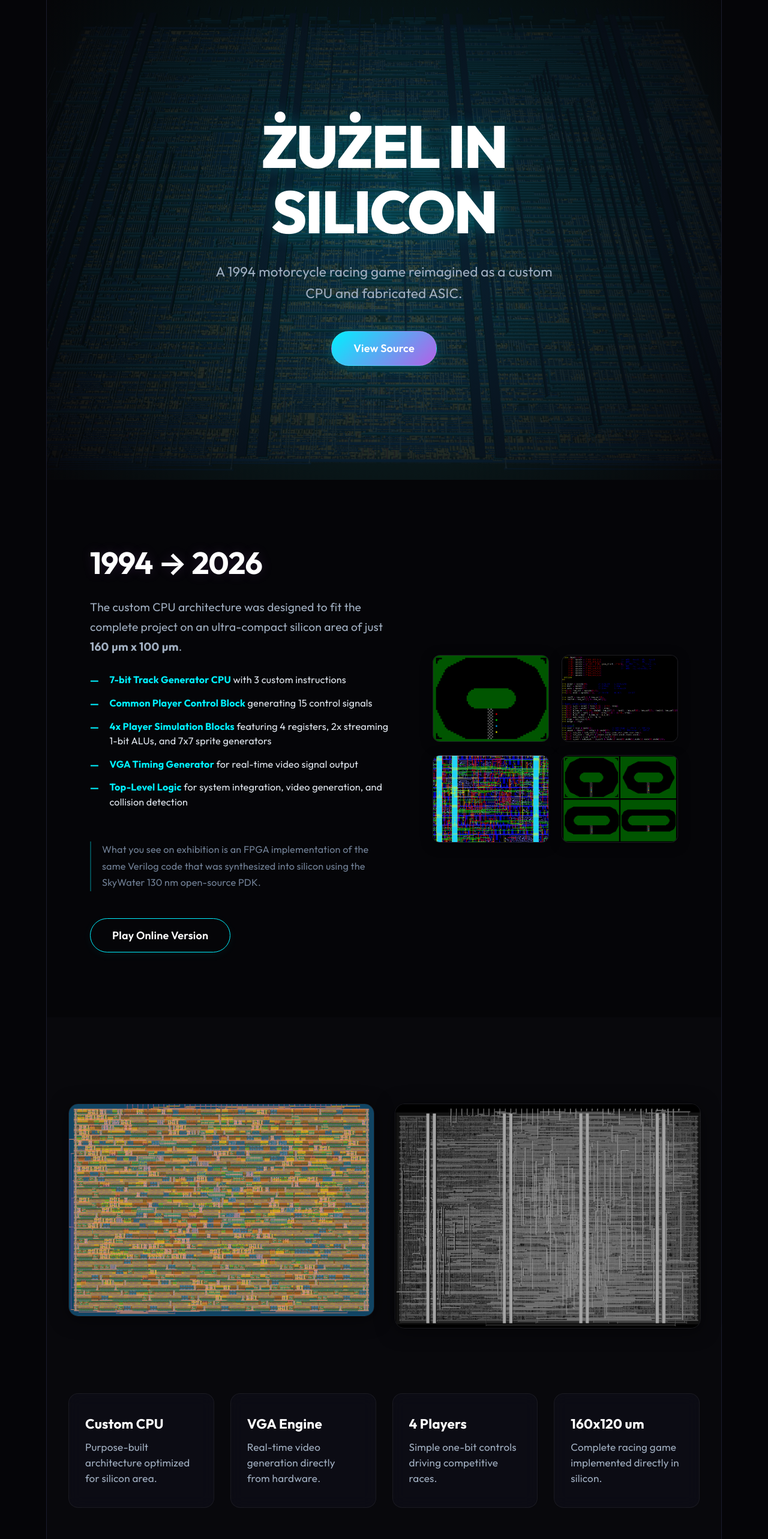
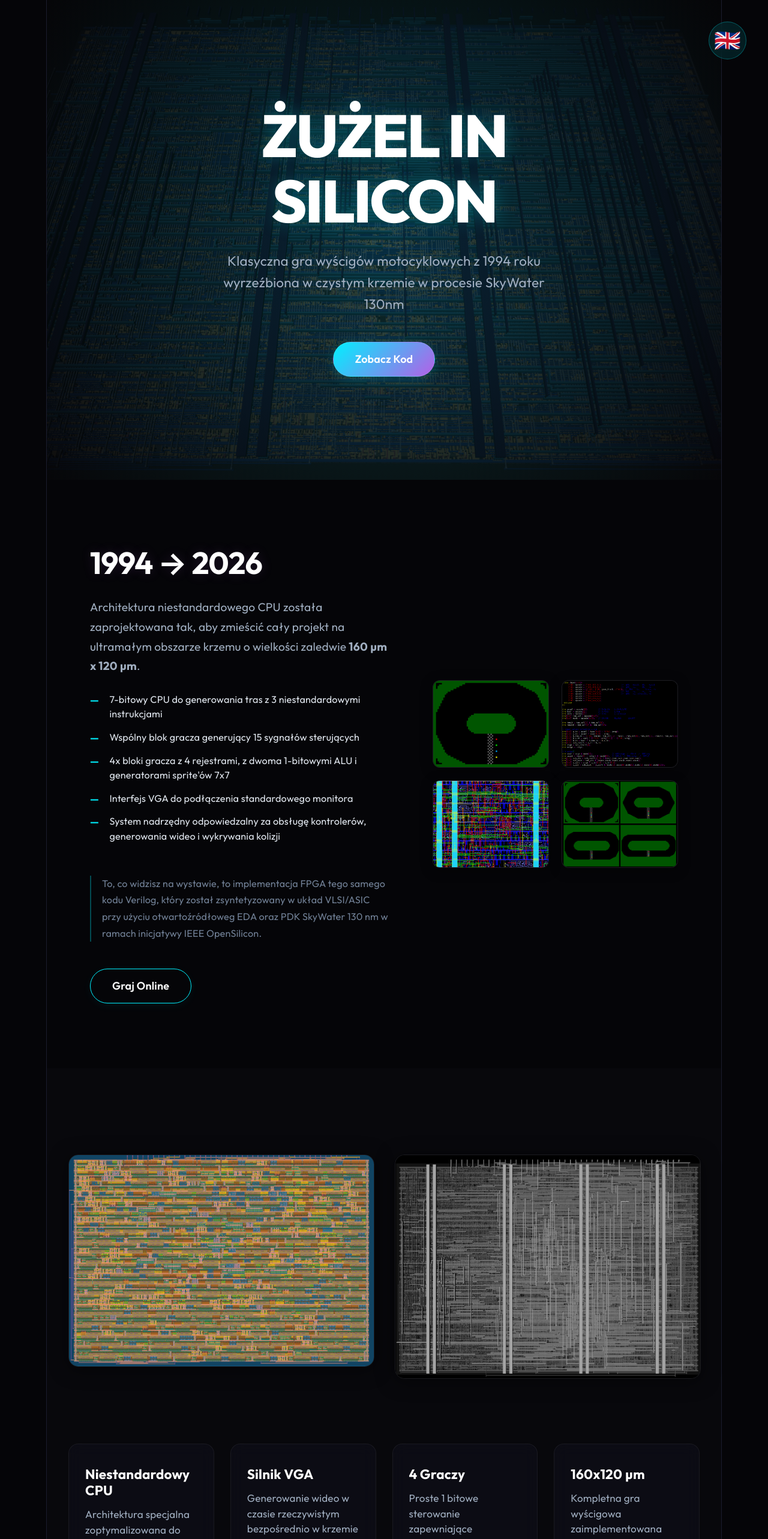
Before and after one commit to magnetoField/zuzel-silicon, a React (Vite) app: page / in a window 1280 px wide. Shown: the top 2566 px of the page at 60% size. Built offline with nearby package versions, Linux system fonts and the light colour scheme.

Commit message:
dual language

```diff
--- a/package.json
+++ b/package.json
@@ -3,14 +3,17 @@
   "private": true,
   "version": "0.0.0",
   "type": "module",
+  "homepage": "https://magnetofield.github.io/zuzel-silicon",
   "scripts": {
     "dev": "vite",
     "build": "vite build",
     "lint": "oxlint",
-    "preview": "vite preview"
+    "preview": "vite preview",
+    "deploy": "gh-pages -d dist"
   },
   "dependencies": {
     "framer-motion": "^12.42.2",
+    "gh-pages": "^6.3.0",
     "lucide-react": "^1.24.0",
     "react": "^19.2.7",
     "react-dom": "^19.2.7"
--- a/src/App.jsx
+++ b/src/App.jsx
@@ -2,15 +2,18 @@ import Hero from "./components/Hero";
 import Story from "./components/Story";
 import Architecture from "./components/Architecture";
 import Silicon from "./components/Silicon";
+import LanguageSwitcher from "./components/LanguageSwitcher";
+import { LanguageProvider } from "./context/LanguageContext";
 
 function App() {
   return (
-    <>
+    <LanguageProvider>
+      <LanguageSwitcher />
       <Hero />
       <Story />
       <Architecture />
       <Silicon />
-    </>
+    </LanguageProvider>
   );
 }
 
--- a/src/components/Architecture.jsx
+++ b/src/components/Architecture.jsx
@@ -1,27 +1,30 @@
 import { motion } from "framer-motion";
+import { useLanguage } from "../context/LanguageContext";
 import gdsRender from "../assets/gds_render.png";
 import render3d from "../assets/3dgds.png";
 
+export default function Architecture() {
+  const { t } = useLanguage();
+
   const cards = [
     {
-    title: "Custom CPU",
-    text: "Purpose-built architecture optimized for silicon area."
+      title: t('architecture.customCpu'),
+      text: t('architecture.customCpuText')
     },
     {
-    title: "VGA Engine",
-    text: "Real-time video generation directly from hardware."
+      title: t('architecture.vgaEngine'),
+      text: t('architecture.vgaEngineText')
     },
     {
-    title: "4 Players",
-    text: "Simple one-bit controls driving competitive races."
+      title: t('architecture.players'),
+      text: t('architecture.playersText')
     },
     {
-    title: "160x120 um",
-   text: "Complete racing game implemented directly in silicon."
+      title: t('architecture.siliconSize'),
+      text: t('architecture.siliconSizeText')
     }
   ];
 
-export default function Architecture() {
   return (
     <section className="architecture">
       <div className="architecture-visuals">
--- a/src/components/Hero.jsx
+++ b/src/components/Hero.jsx
@@ -1,7 +1,10 @@
 import { motion } from "framer-motion";
 import heroBg from "../assets/hero.png";
+import { useLanguage } from "../context/LanguageContext";
 
 export default function Hero() {
+  const { t } = useLanguage();
+
   return (
     <section className="hero">
       <motion.div
@@ -29,18 +32,17 @@ export default function Hero() {
         initial={{ opacity: 0, y: 100 }}
         animate={{ opacity: 1, y: 0 }}
       >
-        <h1>ŻUŻEL IN SILICON</h1>
+        <h1>{t('hero.title')}</h1>
 
         <p>
-          A 1994 motorcycle racing game reimagined
-          as a custom CPU and fabricated ASIC.
+          {t('hero.description')}
         </p>
 
         <a
           href="https://github.com/magnetoField/ttsky-zuzel-ieee"
           className="btn"
         >
-          View Source
+          {t('hero.viewSource')}
         </a>
       </motion.div>
     </section>
--- /dev/null
+++ b/src/components/LanguageSwitcher.jsx
@@ -0,0 +1,20 @@
+import { useLanguage } from '../context/LanguageContext';
+import { motion } from 'framer-motion';
+
+export default function LanguageSwitcher() {
+  const { language, toggleLanguage } = useLanguage();
+
+  return (
+    <motion.button
+      onClick={toggleLanguage}
+      className="language-switcher"
+      whileHover={{ scale: 1.1 }}
+      whileTap={{ scale: 0.95 }}
+      title={language === 'pl' ? 'Switch to English' : 'Zmień na Polski'}
+    >
+      <span className="flag">
+        {language === 'pl' ? '🇬🇧' : '🇵🇱'}
+      </span>
+    </motion.button>
+  );
+}
--- a/src/components/Silicon.jsx
+++ b/src/components/Silicon.jsx
@@ -1,6 +1,9 @@
 import { motion } from "framer-motion";
+import { useLanguage } from "../context/LanguageContext";
 
 export default function Silicon() {
+  const { t } = useLanguage();
+
   return (
     <footer className="silicon">
       <div className="silicon-divider">
--- a/src/components/Story.jsx
+++ b/src/components/Story.jsx
@@ -1,15 +1,18 @@
 import { motion } from "framer-motion";
+import { useLanguage } from "../context/LanguageContext";
 import gameplayImg from "../assets/gameplay.png";
 import codeImg from "../assets/zuzel_code.png";
 import designImg from "../assets/design.png";
 import alltracksImg from "../assets/AllTracks.png";
 
 export default function Story() {
+  const { t } = useLanguage();
+
   const images = [
-    { src: gameplayImg, alt: "Żużel Gameplay" },
-    { src: codeImg, alt: "Verilog Hardware Code" },
-    { src: designImg, alt: "Silicon Layout Design" },
-    { src: alltracksImg, alt: "All Tracks Overview" }
+    { src: gameplayImg, alt: t('story.architecture.players') },
+    { src: codeImg, alt: t('story.architecture.cpu') },
+    { src: designImg, alt: t('story.architecture.top') },
+    { src: alltracksImg, alt: t('story.architecture.vga') }
   ];
 
   return (
@@ -21,7 +24,7 @@ export default function Story() {
           viewport={{ once: true }}
           transition={{ duration: 0.6 }}
         >
-          1994 → 2026
+          {t('story.title')}
         </motion.h2>
 
         <motion.p
@@ -30,7 +33,7 @@ export default function Story() {
           viewport={{ once: true }}
           transition={{ duration: 0.6, delay: 0.1 }}
         >
-          The custom CPU architecture was designed to fit the complete project on an ultra-compact silicon area of just <strong>160 µm x 100 µm</strong>.
+          {t('story.siliconSize')} <strong>160 µm x 120 µm</strong>{t('story.siliconSize2')}
         </motion.p>
 
         <motion.ul
@@ -39,11 +42,11 @@ export default function Story() {
           viewport={{ once: true }}
           transition={{ duration: 0.6, delay: 0.2 }}
         >
-          <li><strong>7-bit Track Generator CPU</strong> with 3 custom instructions</li>
-          <li><strong>Common Player Control Block</strong> generating 15 control signals</li>
-          <li><strong>4x Player Simulation Blocks</strong> featuring 4 registers, 2x streaming 1-bit ALUs, and 7x7 sprite generators</li>
-          <li><strong>VGA Timing Generator</strong> for real-time video signal output</li>
-          <li><strong>Top-Level Logic</strong> for system integration, video generation, and collision detection</li>
+          <li>{t('story.architecture.cpu')}</li>
+          <li>{t('story.architecture.control')}</li>
+          <li>{t('story.architecture.players')}</li>
+          <li>{t('story.architecture.vga')}</li>
+          <li>{t('story.architecture.top')}</li>
         </motion.ul>
 
         <motion.p
@@ -53,7 +56,7 @@ export default function Story() {
           viewport={{ once: true }}
           transition={{ duration: 0.6, delay: 0.3 }}
         >
-          What you see on exhibition is an FPGA implementation of the same Verilog code that was synthesized into silicon using the SkyWater 130 nm open-source PDK.
+          {t('story.footnote')}
         </motion.p>
 
         <motion.div
@@ -67,7 +70,7 @@ export default function Story() {
             href="http://devkk.net/index.php?tag=games&id=39"
             className="btn btn-secondary"
           >
-            Play Online Version
+            {t('story.playOnline')}
           </a>
         </motion.div>
       </div>
--- /dev/null
+++ b/src/context/LanguageContext.jsx
@@ -0,0 +1,44 @@
+import { createContext, useState, useContext, useEffect } from 'react';
+import { translations } from '../i18n/translations';
+
+const LanguageContext = createContext();
+
+export function LanguageProvider({ children }) {
+  const [language, setLanguage] = useState(() => {
+    const saved = localStorage.getItem('language');
+    return saved || 'pl';
+  });
+
+  useEffect(() => {
+    localStorage.setItem('language', language);
+  }, [language]);
+
+  const toggleLanguage = () => {
+    setLanguage(lang => lang === 'pl' ? 'en' : 'pl');
+  };
+
+  const t = (key) => {
+    const keys = key.split('.');
+    let value = translations[language];
+
+    for (let k of keys) {
+      value = value[k];
+    }
+
+    return value;
+  };
+
+  return (
+    <LanguageContext.Provider value={{ language, toggleLanguage, t }}>
+      {children}
+    </LanguageContext.Provider>
+  );
+}
+
+export function useLanguage() {
+  const context = useContext(LanguageContext);
+  if (!context) {
+    throw new Error('useLanguage must be used within LanguageProvider');
+  }
+  return context;
+}
--- /dev/null
+++ b/src/i18n/translations.js
@@ -0,0 +1,78 @@
+export const translations = {
+  pl: {
+    hero: {
+      title: "ŻUŻEL IN SILICON",
+      description: "Klasyczna gra wyścigów motocyklowych z 1994 roku wyrzeźbiona w czystym krzemie w procesie SkyWater 130nm",
+      viewSource: "Zobacz Kod"
+    },
+    story: {
+      title: "1994 → 2026",
+      description: "Klasyczna gra Żużel zaimplementowana w czystej logice cyfrowej w pastaci fizycznego krzemu wyprodukowanego jako MPW przez Tiny Tapeout.",
+      siliconSize: "Architektura niestandardowego CPU została zaprojektowana tak, aby zmieścić cały projekt na ultramałym obszarze krzemu o wielkości zaledwie",
+      siliconSize2: ".",
+      playOnline: "Graj Online",
+      architecture: {
+        cpu: "7-bitowy CPU do generowania tras z 3 niestandardowymi instrukcjami",
+        control: "Wspólny blok gracza generujący 15 sygnałów sterujących",
+        players: "4x bloki gracza z 4 rejestrami, z dwoma 1-bitowymi ALU i generatorami sprite'ów 7x7",
+        vga: "Interfejs VGA do podłączenia standardowego monitora",
+        top: "System nadrzędny odpowiedzalny za obsługę kontrolerów, generowania wideo i wykrywania kolizji"
+      },
+      footnote: "To, co widzisz na wystawie, to implementacja FPGA tego samego kodu Verilog, który został zsyntetyzowany w układ VLSI/ASIC przy użyciu otwartoźródłoweg EDA oraz PDK SkyWater 130 nm w ramach inicjatywy IEEE OpenSilicon.",
+      features: "Cechy"
+    },
+    architecture: {
+      title: "Architektura",
+      customCpu: "Niestandardowy CPU",
+      customCpuText: "Architektura specjalna zoptymalizowana do powierzchni krzemu.",
+      vgaEngine: "Silnik VGA",
+      vgaEngineText: "Generowanie wideo w czasie rzeczywistym bezpośrednio w krzemie",
+      players: "4 Graczy",
+      playersText: "Proste 1 bitowe sterowanie zapewniające emocjonujące wyścigi.",
+      siliconSize: "160x120 µm",
+      siliconSizeText: "Kompletna gra wyścigowa zaimplementowana bezpośrednio w krzemie."
+    },
+    silicon: {
+      title: "120 µm × 160 µm",
+      description: "Kompletna gra wyścigowa zaimplementowana bezpośrednio w krzemie."
+    }
+  },
+  en: {
+    hero: {
+      title: "ŻUŻEL IN SILICON",
+      description: "A 1994 motorcycle racing game reimagined as a custom CPU and fabricated ASIC.",
+      viewSource: "View Source"
+    },
+    story: {
+      title: "1994 → 2026",
+      description: "A classic Żużel game transformed into pure digital logic and manufactured through Tiny Tapeout.",
+      siliconSize: "The custom CPU architecture was designed to fit the complete project on an ultra-compact silicon area of just",
+      siliconSize2: ".",
+      playOnline: "Play Online Version",
+      architecture: {
+        cpu: "7-bit Track Generator CPU with 3 custom instructions",
+        control: "Common Player Control Block generating 15 control signals",
+        players: "4x Player Simulation Blocks featuring 4 registers, 2x streaming 1-bit ALUs, and 7x7 sprite generators",
+        vga: "VGA Timing Generator for real-time video signal output",
+        top: "Top-Level Logic for system integration, video generation, and collision detection"
+      },
+      footnote: "What you see on exhibition is an FPGA implementation of the same Verilog code that was synthesized into silicon using the SkyWater 130 nm open-source PDK.",
+      features: "Features"
+    },
+    architecture: {
+      title: "Architecture",
+      customCpu: "Custom CPU",
+      customCpuText: "Purpose-built architecture optimized for silicon area.",
+      vgaEngine: "VGA Engine",
+      vgaEngineText: "Real-time video generation directly from hardware.",
+      players: "4 Players",
+      playersText: "Simple one-bit controls driving competitive races.",
+      siliconSize: "160x120 µm",
+      siliconSizeText: "Complete racing game implemented directly in silicon."
+    },
+    silicon: {
+      title: "120 µm × 160 µm",
+      description: "Complete racing game implemented directly in silicon."
+    }
+  }
+};
--- a/src/index.css
+++ b/src/index.css
@@ -527,3 +527,52 @@ code {
   font-size: 0.8rem;
   color: #4a5568;
 }
+
+.language-switcher {
+  position: fixed;
+  top: 2rem;
+  right: 2rem;
+  z-index: 1000;
+  background: rgba(0, 240, 255, 0.1);
+  border: 1px solid rgba(0, 240, 255, 0.3);
+  border-radius: 50%;
+  width: 3.5rem;
+  height: 3.5rem;
+  padding: 0;
+  cursor: pointer;
+  display: flex;
+  align-items: center;
+  justify-content: center;
+  transition: all 0.3s cubic-bezier(0.16, 1, 0.3, 1);
+  backdrop-filter: blur(10px);
+}
+
+.language-switcher:hover {
+  background: rgba(0, 240, 255, 0.2);
+  border-color: rgba(0, 240, 255, 0.6);
+  box-shadow: 0 0 20px rgba(0, 240, 255, 0.3);
+}
+
+.language-switcher:active {
+  transform: scale(0.95);
+}
+
+.language-switcher .flag {
+  font-size: 2rem;
+  display: flex;
+  align-items: center;
+  justify-content: center;
+}
+
+@media (max-width: 768px) {
+  .language-switcher {
+    top: 1.5rem;
+    right: 1.5rem;
+    width: 3rem;
+    height: 3rem;
+  }
+
+  .language-switcher .flag {
+    font-size: 1.5rem;
+  }
+}
```
Also changed, not shown: 1 other file (tests, documents, lock files or other folders). Lines whose indentation alone changed are shown as unchanged.
